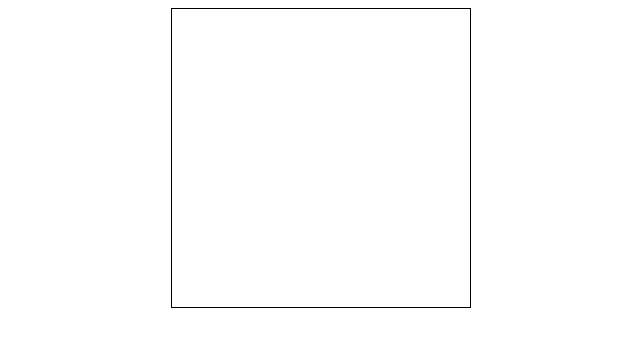
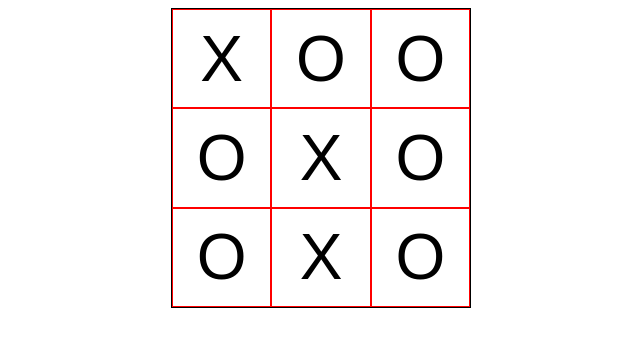
Before and after one commit to CookieJari/Tic-Tac-Toe-Odin, a plain HTML site: page index.html in a window 1280 px wide. Shown: the whole page, without its empty margins (319-959 px from the left). Drawn offline with Linux system fonts and the light colour scheme.

Commit message:
can display now

```diff
--- a/index.html
+++ b/index.html
@@ -8,7 +8,11 @@
   </head>
   <body>
     <main>
-      <div class="game-container"></div>
+      <div class="game-container">
+        <div class="cell">
+          <div class="symbol"></div>
+        </div>
+      </div>
     </main>
 
     <script src="script.js"></script>
--- a/script.js
+++ b/script.js
@@ -1,10 +1,31 @@
+const gameContainer = document.querySelector(".game-container");
+const cellTemplate = gameContainer.querySelector(".cell");
+
 const gameBoard = (() => {
+  console.log("wow");
   const board = [];
   for (let i = 0; i < 9; i++) {
-    board.push("");
+    if (Math.round(Math.random()) === 0) board.push("X");
+    else board.push("O");
   }
 
   return { board };
+})();
+
+const displayController = (() => {
+  const board = gameBoard.board;
+  const display = () => {
+    // clears board
+    gameContainer.innerHTML = "";
+    board.forEach((element) => {
+      const cell = cellTemplate.cloneNode(true);
+      console.log(element);
+      const symbol = (cell.querySelector(".symbol").innerText = element);
+      gameContainer.appendChild(cell);
+    });
+  };
+
+  return { display };
 })();
 
 const Player = (sign) => {
@@ -13,4 +34,7 @@ const Player = (sign) => {
 
 playerX = Player("X");
 console.log(playerX.sign);
-console.log(gameBoard.board);
+displayController.display();
+//console.log(gameBoard.board);
+
+cellTemplate.remove();
--- a/style.css
+++ b/style.css
@@ -13,4 +13,19 @@ main {
   border: 1px solid black;
   height: 300px;
   width: 300px;
+
+  display: grid;
+  grid-template-columns: repeat(3, 1fr);
+  grid-template-rows: repeat(3, 1fr);
 }
+.cell {
+  border: 1px solid red;
+  display: flex;
+  align-items: center;
+  justify-content: center;
+}
+
+.symbol {
+  font-family: sans-serif;
+  font-size: 4rem;
+}
```
